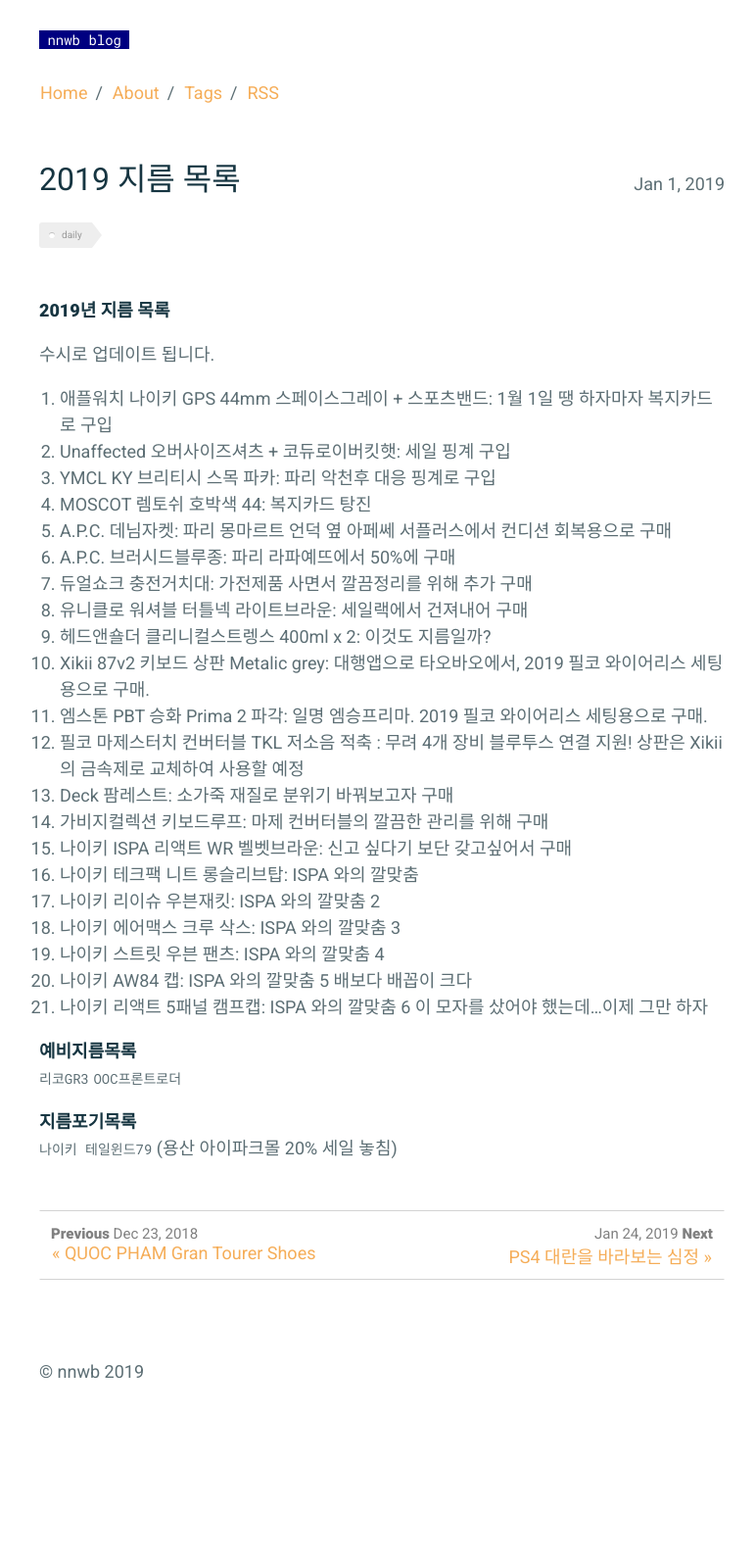
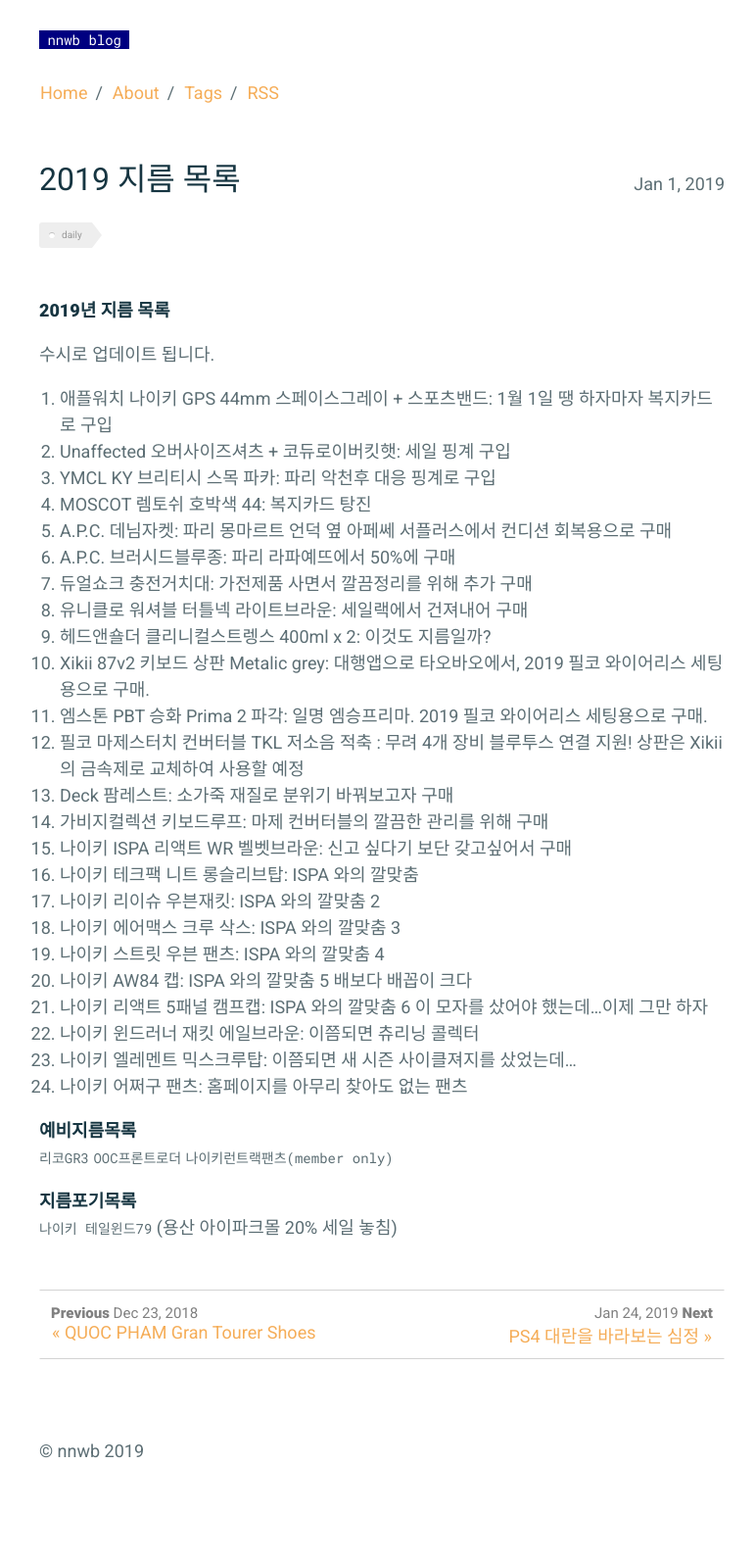
Before and after one commit to nnwb/nnwb.github.io, a Jekyll site: the page built from _posts/2019-01-01-2019buy.md, in a window 1280 px wide. Shown: the whole page at 98% size, without its empty margins (250-1021 px from the left). Built offline with Jekyll 4.4.1, drawn with Linux system fonts in a browser that asks for light colours; comment, search, counter and statistics services are not loaded; before the commit the page ends 1513 px from its top, so only the background shows below that.

Commit message:
Update 2019-01-01-2019buy.md

```diff
--- a/_posts/2019-01-01-2019buy.md
+++ b/_posts/2019-01-01-2019buy.md
@@ -31,11 +31,13 @@ comments: true
 19. 나이키 스트릿 우븐 팬츠: ISPA 와의 깔맞춤 4
 20. 나이키 AW84 캡: ISPA 와의 깔맞춤 5 배보다 배꼽이 크다
 21. 나이키 리액트 5패널 캠프캡: ISPA 와의 깔맞춤 6 이 모자를 샀어야 했는데...이제 그만 하자
-
+22. 나이키 윈드러너 재킷 에일브라운: 이쯤되면 츄리닝 콜렉터
+23. 나이키 엘레멘트 믹스크루탑: 이쯤되면 새 시즌 사이클져지를 샀었는데…
+24. 나이키 어쩌구 팬츠: 홈페이지를 아무리 찾아도 없는 팬츠
 
 
 **예비지름목록**
-`리코GR3` `OOC프론트로더`
+`리코GR3` `OOC프론트로더` `나이키런트랙팬츠(member only)`
 
 **지름포기목록**
 `나이키 테일윈드79` (용산 아이파크몰 20% 세일 놓침)
```
